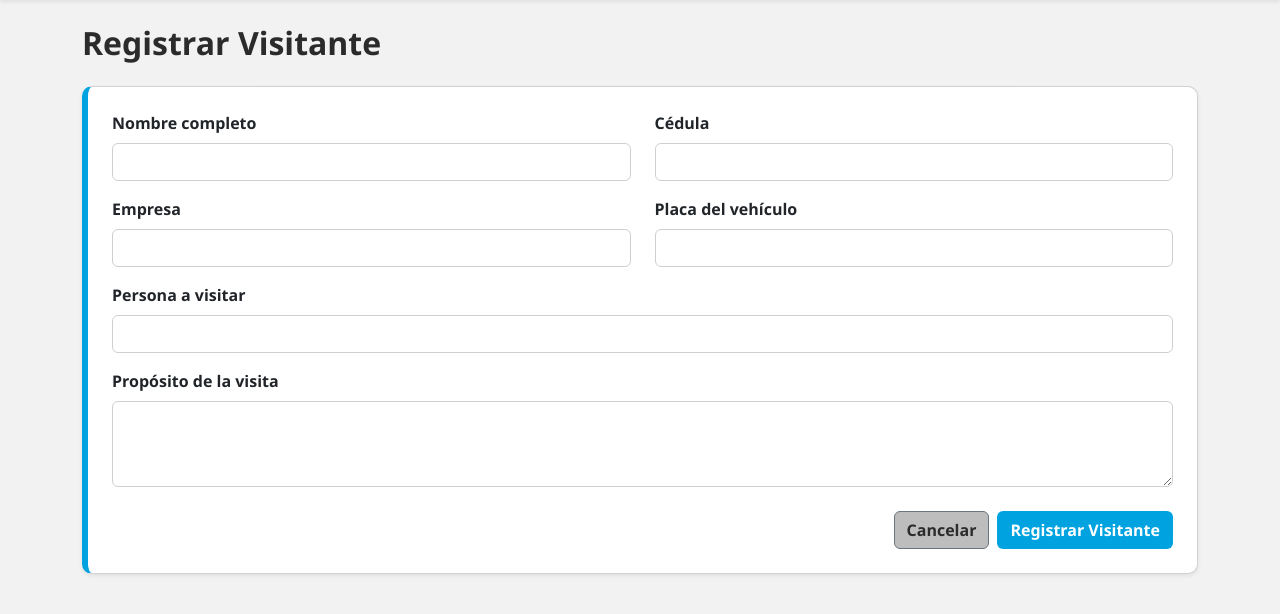
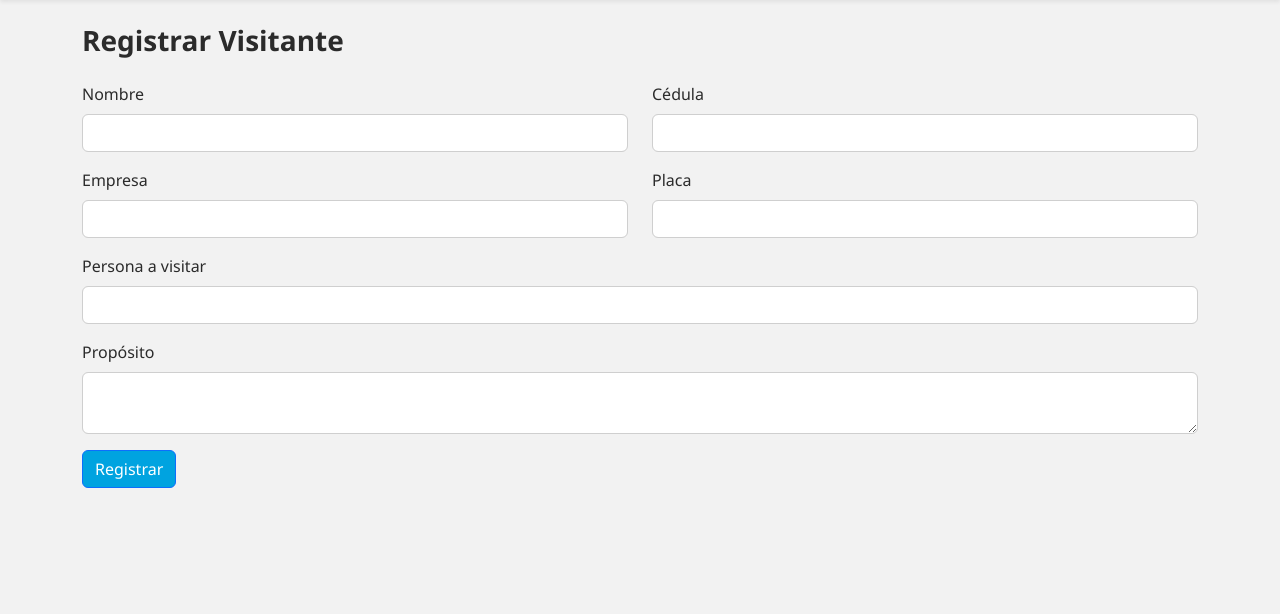
Before and after one commit to luismolinaboni22-art/control_acceso_k9, a Flask app: page /registrar in a window 1280 px wide. Shown: the part 74-688 px from the top of the page. Run offline with Flask 3, Linux system fonts and the light colour scheme; a user stored in the database is signed in.

Commit message:
Update registrar.html

```diff
--- a/templates/registrar.html
+++ b/templates/registrar.html
@@ -1,57 +1,44 @@
 {% extends "base.html" %}
 
 {% block content %}
+<h3 class="fw-bold mb-4">Registrar Visitante</h3>
 
-<h2 class="fw-bold mb-4" style="color:#2B2B2B;">Registrar Visitante</h2>
-
-<div class="card shadow-sm p-4" style="border-left: 6px solid #00A3E0;">
-    <form method="POST" action="{{ url_for('registrar') }}">
-
+<form method="POST">
     <div class="row mb-3">
         <div class="col-md-6">
-                <label class="form-label fw-semibold">Nombre completo</label>
+            <label class="form-label">Nombre</label>
             <input type="text" name="nombre" class="form-control" required>
         </div>
 
         <div class="col-md-6">
-                <label class="form-label fw-semibold">Cédula</label>
+            <label class="form-label">Cédula</label>
             <input type="text" name="cedula" class="form-control">
         </div>
     </div>
 
     <div class="row mb-3">
         <div class="col-md-6">
-                <label class="form-label fw-semibold">Empresa</label>
+            <label class="form-label">Empresa</label>
             <input type="text" name="empresa" class="form-control">
         </div>
 
         <div class="col-md-6">
-                <label class="form-label fw-semibold">Placa del vehículo</label>
+            <label class="form-label">Placa</label>
             <input type="text" name="placa" class="form-control">
         </div>
     </div>
 
     <div class="mb-3">
-            <label class="form-label fw-semibold">Persona a visitar</label>
+        <label class="form-label">Persona a visitar</label>
         <input type="text" name="persona" class="form-control">
     </div>
 
     <div class="mb-3">
-            <label class="form-label fw-semibold">Propósito de la visita</label>
-            <textarea name="proposito" class="form-control" rows="3"></textarea>
+        <label class="form-label">Propósito</label>
+        <textarea name="proposito" class="form-control"></textarea>
     </div>
 
-        <div class="d-flex justify-content-end gap-2 mt-4">
-            <a href="{{ url_for('index') }}" class="btn btn-secondary fw-semibold">
-                Cancelar
-            </a>
-            <button class="btn fw-semibold"
-                    style="background-color:#00A3E0; color:white;">
-                Registrar Visitante
-            </button>
-        </div>
-
+    <button class="btn btn-primary" style="background-color:#00A3E0;">Registrar</button>
 </form>
-</div>
 
 {% endblock %}
```
Lines whose indentation alone changed are shown as unchanged.
